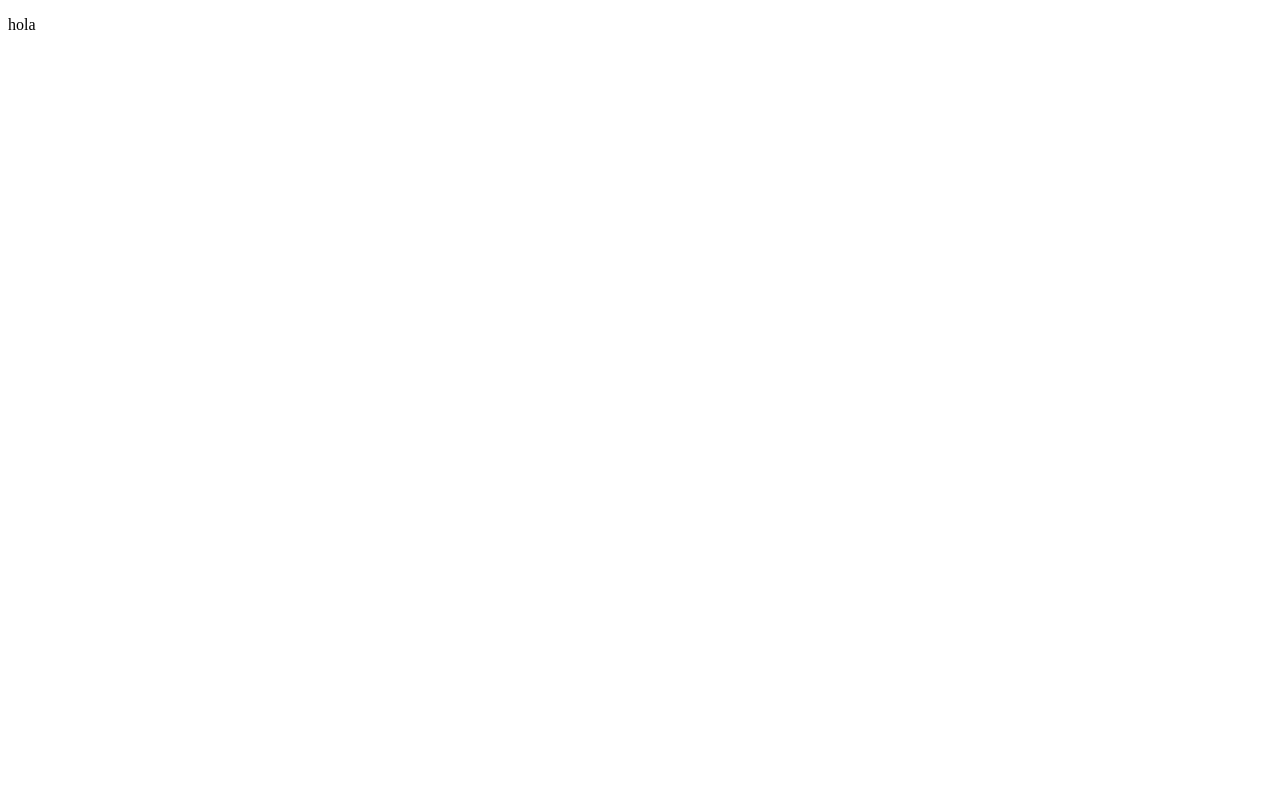
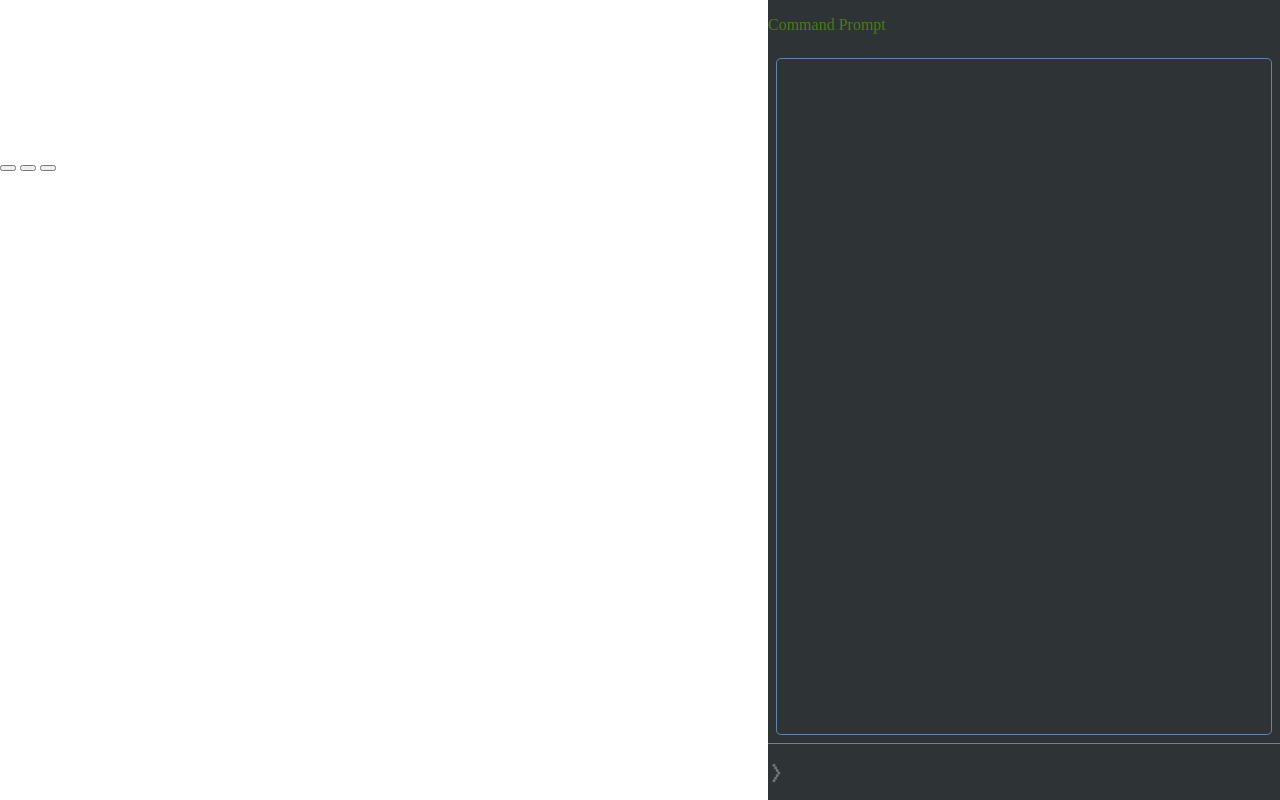
Before and after one commit to MauroPalgi/mauro-palgi-portfolio, a website built with webpack: page src/index.html in a window 1280 px wide. Built offline with nearby package versions, Linux system fonts and the light colour scheme.

Commit message:
vreate canvas, sass file structure

```diff
--- a/css/style.css
+++ /dev/null
@@ -1,3 +0,0 @@
-*{
-    box-sizing: border-box;
-}
--- a/package.json
+++ b/package.json
@@ -23,7 +23,13 @@
     "@babel/plugin-proposal-class-properties": "^7.14.5",
     "@babel/preset-env": "^7.15.4",
     "babel-loader": "^8.2.2",
+    "css-loader": "^6.2.0",
     "html-webpack-plugin": "^5.3.2",
+    "node-sass": "^6.0.1",
+    "postcss-loader": "^6.1.1",
+    "postcss-preset-env": "^6.7.0",
+    "sass-loader": "^12.1.0",
+    "style-loader": "^3.2.1",
     "webpack": "^5.52.0",
     "webpack-cli": "^4.8.0",
     "webpack-dev-server": "^4.1.0"
--- /dev/null
+++ b/postcss.config.js
@@ -0,0 +1,7 @@
+module.exports = {
+    plugins: {
+      'postcss-preset-env': {
+        browsers: 'last 2 versions',
+      },
+    },
+  }
--- a/src/index.html
+++ b/src/index.html
@@ -1,13 +1,35 @@
 <!DOCTYPE html>
 <html lang="en">
-<head>
-    <meta charset="UTF-8">
-    <meta http-equiv="X-UA-Compatible" content="IE=edge">
-    <meta name="viewport" content="width=device-width, initial-scale=1.0">
-    <link rel="stylesheet" type="text/css" href="./css/style.css">
+  <head>
+    <meta charset="UTF-8" />
+    <meta http-equiv="X-UA-Compatible" content="IE=edge" />
+    <meta name="viewport" content="width=device-width, initial-scale=1.0" />
+    <link rel="preconnect" href="https://fonts.googleapis.com" />
+    <link rel="preconnect" href="https://fonts.gstatic.com" crossorigin />
+    <link
+      href="https://fonts.googleapis.com/css2?family=VT323&display=swap"
+      rel="stylesheet"
+    />
     <title>Mauro Palgi - Portfolio</title>
-</head>
-<body>
-    <p>hola</p>
-</body>
+  </head>
+  <body>
+    <div class="editor">
+      <canvas id="canvas"></canvas>
+      <div class="tools">
+        <button class="button"></button>
+        <button class="button"></button>
+        <button class="button"></button>
+      </div>
+    </div>
+    <aside class="panel">
+      <div class="panel__bar">
+        <div class="panel__bar__prompt">
+          <p>Command Prompt</p>
+        </div>
+        <div class="panel__bar__icons"></div>
+      </div>
+      <div class="panel__output"></div>
+      <input type="text" name="" id="panel__input" placeholder=">" />
+    </aside>
+  </body>
 </html>
--- a/src/index.js
+++ /dev/null
@@ -1,5 +0,0 @@
-import { prueba } from "./test";
-
-
-console.log("Hello World!");
-console.log(prueba());
--- /dev/null
+++ b/src/js/index.js
@@ -0,0 +1,24 @@
+import '../styles/main.scss'
+
+
+document.addEventListener("DOMContentLoaded", () => {
+    init()
+})
+const init = () => {
+    const output = document.querySelector(".panel__output");
+    const input = document.querySelector("#panel__input");
+    input.addEventListener("keydown", (event) => {
+        onInputChange(event, output)
+    })
+}
+
+
+const onInputChange = (event, output) =>{
+    if(event.code === "Enter" || event.code === "NumpadEnter" ){
+        console.log(event.target.value);
+        const paragraph = document.createElement("p")
+        paragraph.innerText = event.target.value;
+        output.append(paragraph)
+        event.target.value = ""
+    }
+}
--- /dev/null
+++ b/src/styles/abstract/_variables.scss
@@ -0,0 +1,7 @@
+:root {
+    --bg--color: #2e3436;
+    --caret-color: #b5e853;
+    --border-radius: 0.3em;
+    --basic-border: 1px solid #6286ab;
+    --text-color: #468012;
+  }
--- /dev/null
+++ b/src/styles/base/_reset.scss
@@ -0,0 +1,15 @@
+html {
+    font-size: 100%;
+    box-sizing: border-box;
+  }
+
+  *,
+  *::before,
+  *::after {
+    box-sizing: inherit;
+  }
+
+  body {
+    margin: 0;
+    padding: 0;
+  }
--- /dev/null
+++ b/src/styles/canvas/_main.scss
@@ -0,0 +1,3 @@
+.canvas {
+    background-color: var(--bg--color);
+  }
--- /dev/null
+++ b/src/styles/main.scss
@@ -0,0 +1,4 @@
+@import "./abstract/variables";
+@import "./base/reset";
+@import "./canvas/main";
+@import "./panel/main";
--- /dev/null
+++ b/src/styles/panel/_main.scss
@@ -0,0 +1,45 @@
+aside {
+    color: var(--text-color);
+    height: 100%;
+    width: 40%;
+    position: fixed;
+    display: flex;
+    flex-direction: column;
+    z-index: 1;
+    top: 0;
+    right: 0;
+    //   border: var(--basic-border);
+    background-color: var(--bg--color);
+    overflow-x: hidden;
+
+    & .panel__output {
+      height: 95%;
+      padding: 0.4em;
+      margin: 0.5em;
+      border: var(--basic-border);
+      border-radius: var(--border-radius);
+    }
+    & input {
+      height: 2em;
+      background-color: var(--bg--color);
+      // margin-top: 1em;
+      border: none;
+      border-top: var(--basic-border);
+      caret-color: var(--caret-color);
+      color: var(--text-color);
+      font-size: xx-large;
+      font-family: "VT323", monospace;
+      &:focus {
+          border: none;
+          border-top: var(--basic-border);
+      }
+      &:focus-visible {
+          outline: none;
+          border-top: var(--basic-border);
+      }
+      &:active {
+          border-top: var(--basic-border);
+        border: none;
+      }
+    }
+  }
--- a/webpack.config.js
+++ b/webpack.config.js
@@ -1,11 +1,12 @@
 const path = require("path");
 const webpack = require("webpack");
+const HtmlWebpackPlugin = require("html-webpack-plugin");
 
-const HtmlWebpackPlugin = require("html-webpack-plugin");
+// CREATE TWO MODE WEBPACK: "DEV" - "PROD"
 
 module.exports = {
   entry: {
-    main: path.resolve(__dirname, "./src/index.js"),
+    main: path.resolve(__dirname, "./src/js/index.js"),
   },
   mode: 'development',
   devServer: {
@@ -26,6 +27,10 @@ module.exports = {
   module: {
     rules: [
       {
+        test: /\.(scss|css)$/,
+        use: ['style-loader', 'css-loader', 'postcss-loader', 'sass-loader'],
+      },
+      {
         test: /\.js$/,
         exclude: /node_modules/,
         use: ['babel-loader'],
```
Also changed, not shown: src/js/test.js (renamed from src/test.js), 1 other file.
